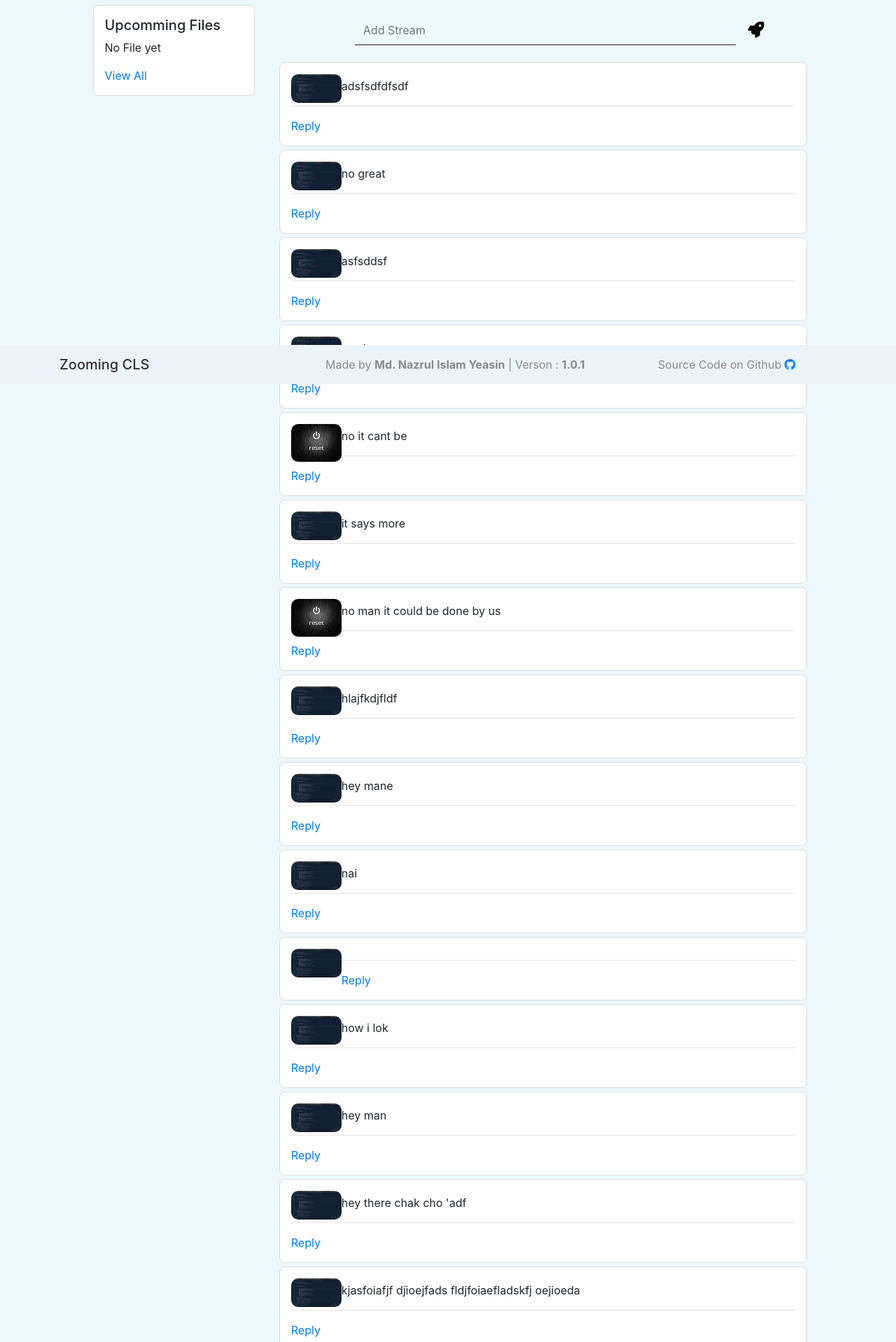
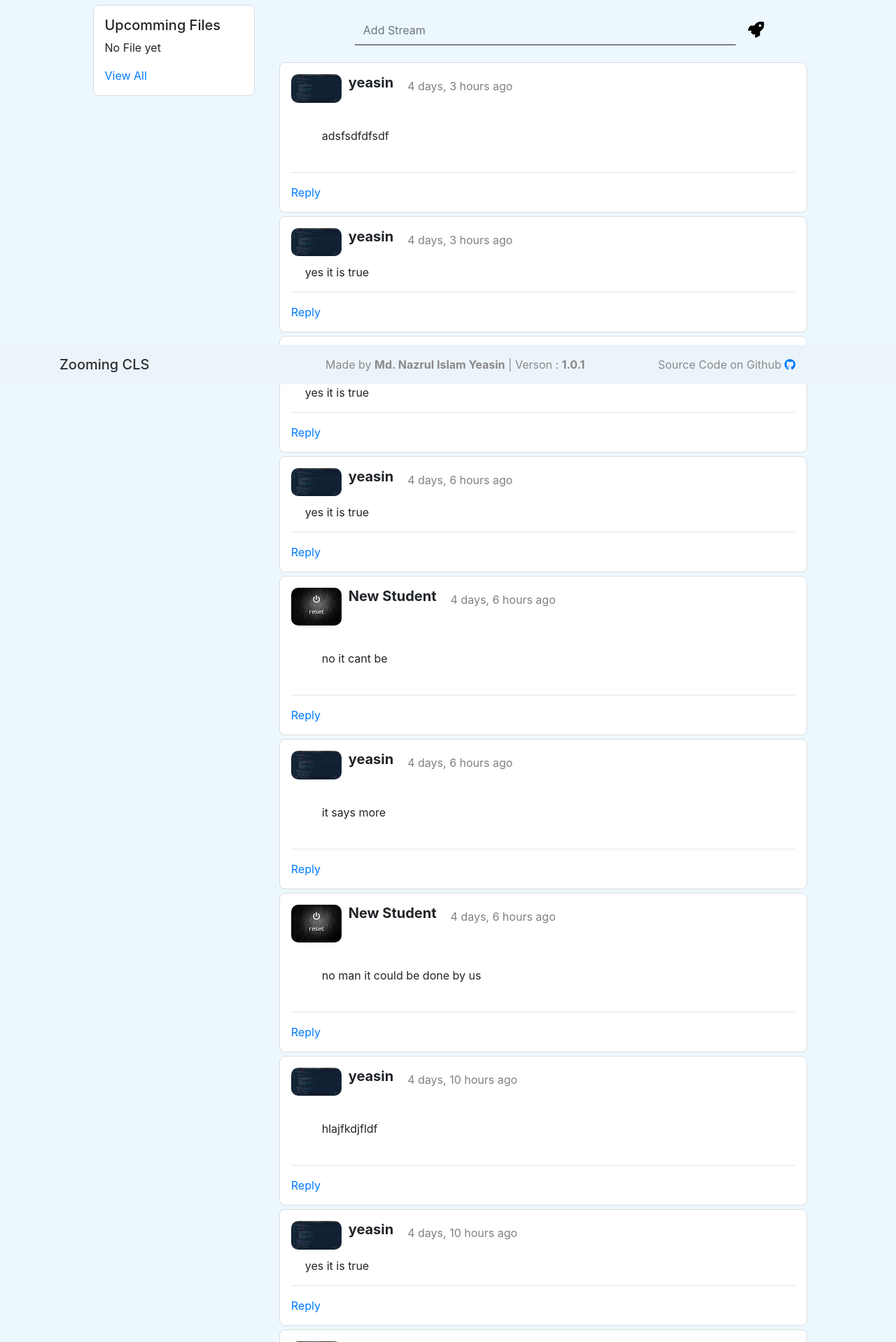
Before and after one commit to Arenzell/Zooming-cls, a Django app: page /class/view/304b2e5f-0eb8-4b01-8d63-9912c5f03f7e/ in a window 1280 px wide. Shown: the part 251-2169 px from the top of the page at 70% size. Run offline with Django 3.2, Linux system fonts and the light colour scheme; a user stored in the database is signed in; data comes from the database, SQL or seed files in the repository; both versions use the stored data as it was after the commit; some libraries are stand-ins or nearby versions.

Commit message:
UPdate code

```diff
--- a/classroom/models.py
+++ b/classroom/models.py
@@ -65,8 +65,11 @@ class RoomStream(Time):
     post = models.TextField()
     is_featured = models.BooleanField(default=False)
 
+
     def __str__(self):
         return f"{self.room}|{self.user}|{self.post}|{self.is_featured}"
+
+
 
 # Comment model of Stream
 class Comment(Time):
--- a/classroom/views/stream.py
+++ b/classroom/views/stream.py
@@ -1,4 +1,5 @@
 from django import views
+from django.db.models.query_utils import select_related_descend
 from django.shortcuts import redirect, render, get_object_or_404
 from django.views import View
 from django.contrib import messages
@@ -24,6 +25,7 @@ class CreateStream(View):
         stream.save()
         messages.success(request,'The Stream has Been Added')
         return HttpResponseRedirect(request.META.get('HTTP_REFERER'))
+
 
 '''
 # SIngle Stream
--- a/templates/class/single.html
+++ b/templates/class/single.html
@@ -90,12 +90,22 @@
                 <div style="margin-top: 50px;">
                   {% for s in stream %}
                   <div class="stream">
-                    <img src="{{ s.user.students.photo.url }}" alt="">
-                    <p>{{s.post }}</p>
-                    <hr>
-                    <a href="" data-toggle="collapse" data-target="#collapseExample{{ s.id }}" aria-expanded="false" aria-controls="collapseExample{{ s.id }}"> Reply </a>
+                    <div style="display: inline-flex;">
+                      <img src="{{ s.user.students.photo.url }}" alt="">
+                      <h5 style="margin-left:10px;"><strong>{{ s.user.students.name }}</strong></h5>
+
+                      <p style="color:gray">{{ s.created_at|timesince }} ago </p>
+
+                    </div>
+                    {% if s.post|length < 10 %}
+                    <p> yes it is true</p>
+                    {% else %}
+                    <p style="padding:1.5rem;">{{s.post }}</p>
+                    {% endif %}
+                      <hr>
+                      <a href="" data-toggle="collapse" data-target="#collapseExample{{ s.id }}" aria-expanded="false" aria-controls="collapseExample{{ s.id }}"> Reply </a>
                   </div>
-
+                    <!-- Reply box -->
                   <div class="collapse"  id="collapseExample{{ s.id }}" style="margin-left:50px ;">
                     <div class="card card-body">
                       <form action="{% url 'comment_create' s.id %}" method="POST" style="display: flex;">
```
Also changed, not shown: classroom/migrations/0008_roomstream_like.py (added), classroom/migrations/0009_remove_roomstream_like.py (added), db.sqlite3.
